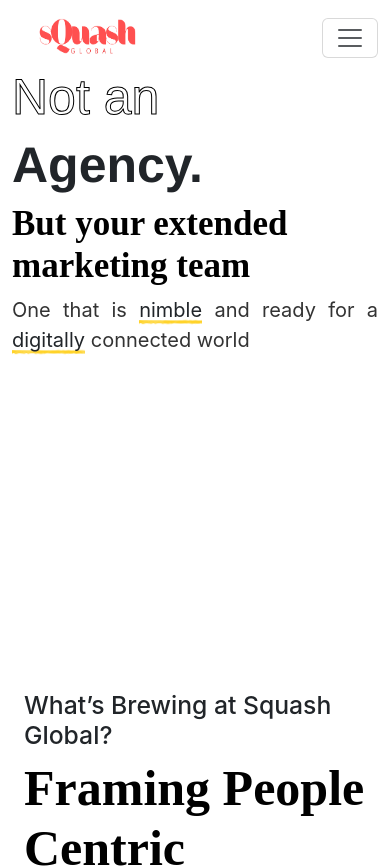
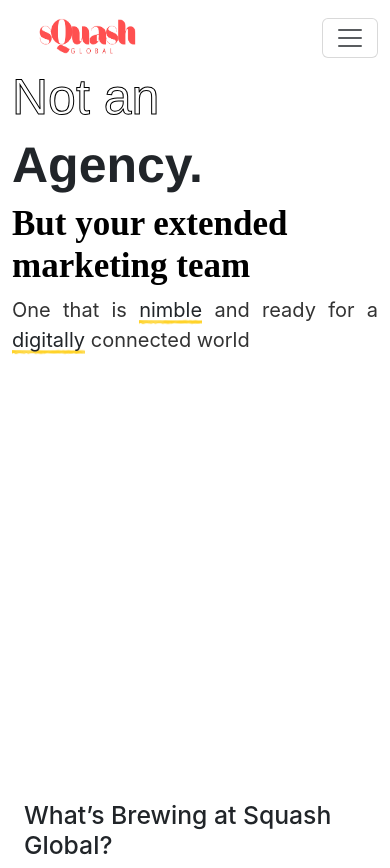
Before and after one commit to VishK98/Squash-Global, a React (Create React App) app: page / in a window 390 px wide. Shown: the top 868 px of the page. Built offline with nearby package versions, Linux system fonts and the light colour scheme.

Commit message:
Update Home.css

```diff
--- a/src/components/Home/Home.css
+++ b/src/components/Home/Home.css
@@ -220,12 +220,6 @@ h2.stroke {
   height: 560px;
 }
 
-@media only screen and (max-width: 625px) {
-  .video-display {
-    height: 560px;
-  }
-}
-
 /* For screen sizes up to 625px (mobile devices) */
 @media only screen and (max-width: 625px) {
   .video-display {
@@ -233,16 +227,24 @@ h2.stroke {
   }
 }
 
-/* For screen sizes from 626px to 1024px (laptops) */
-@media only screen and(max-width: 1024px) {
+/* Medium devices (landscape tablets, 768px and up) */
+@media only screen and (max-width: 768px) {
   .video-display {
     height: 610px;
   }
 }
 
-/* For screen sizes above 1024px (desktops) */
-@media only screen and (max-width: 1025px) {
+/* Large devices (laptops/desktops, 992px and up) */
+@media only screen and (max-width: 992px) {
   .video-display {
-    height: 600px;
+    height: 660px;
+  }
+
+}
+
+/* Extra large devices (large laptops and desktops, 1200px and up) */
+@media only screen and (max-width: 1200px) {
+  .video-display {
+    height: 710px;
   }
 }
```
